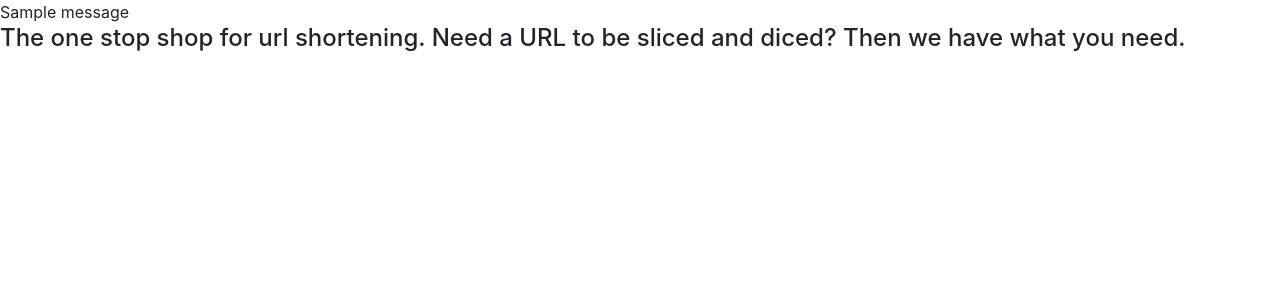
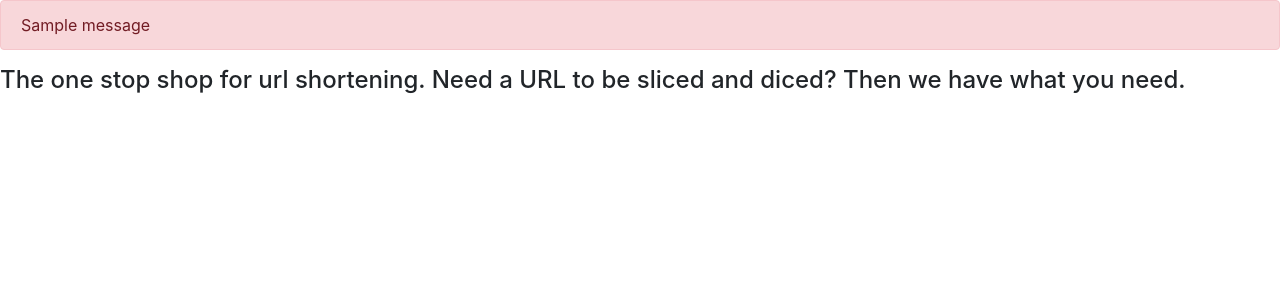
Before and after one commit to jpal29/URL_SHORTENER, a Flask app: page / in a window 1280 px wide. Shown: the part 56-356 px from the top of the page. Run offline with Flask 2, Linux system fonts and the light colour scheme; one stand-in notice (Sample message) is shown; some libraries are stand-ins or nearby versions.

Commit message:
Added flash error messages to individual templates instead of the base template

```diff
--- a/shortener/templates/auth/login.html
+++ b/shortener/templates/auth/login.html
@@ -4,6 +4,11 @@
 {% endblock %}
 
 {% block content %}
+
+    {% for message in get_flashed_messages() %}
+        <div class="flash alert alert-danger">{{ message }}</div>
+    {% endfor %}
+
     <h2 class="text-center">Login Now</h2>
     <div class="login-form container-fluid">
       <div class="row justify-content-center">
--- a/shortener/templates/auth/register.html
+++ b/shortener/templates/auth/register.html
@@ -4,7 +4,13 @@
 {% endblock %}
 
 
+
 {% block content %}
+
+    {% for message in get_flashed_messages() %}
+        <div class="flash alert alert-danger">{{ message }}</div>
+    {% endfor %}
+
     <h2 class="text-center">Register</h2>
     <div class="register-form container-fluid">
         <div class="row justify-content-center">
--- a/shortener/templates/base.html
+++ b/shortener/templates/base.html
@@ -43,10 +43,6 @@
             <header>
                 {% block header %}{% endblock %}
             </header>
-
-            {% for message in get_flashed_messages() %}
-                <div class="flash">{{ message }}</div>
-            {% endfor %}
             {% block content %}{% endblock %}
         </section>
     </body>
--- a/shortener/templates/index.html
+++ b/shortener/templates/index.html
@@ -4,6 +4,11 @@
 {% endblock %}
 
 {% block content %}
+
+    {% for message in get_flashed_messages() %}
+        <div class="flash alert alert-danger">{{ message }}</div>
+    {% endfor %}
+
     {% if g.user %}
 
         <div class="container-fluid">
```
